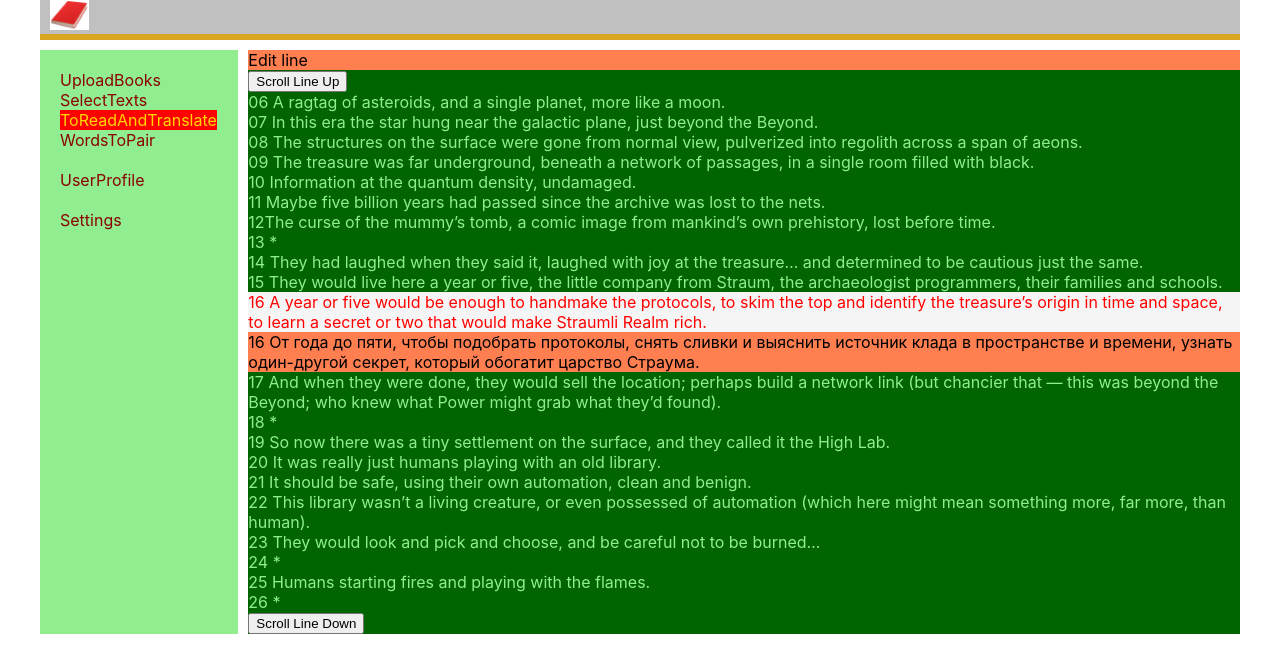
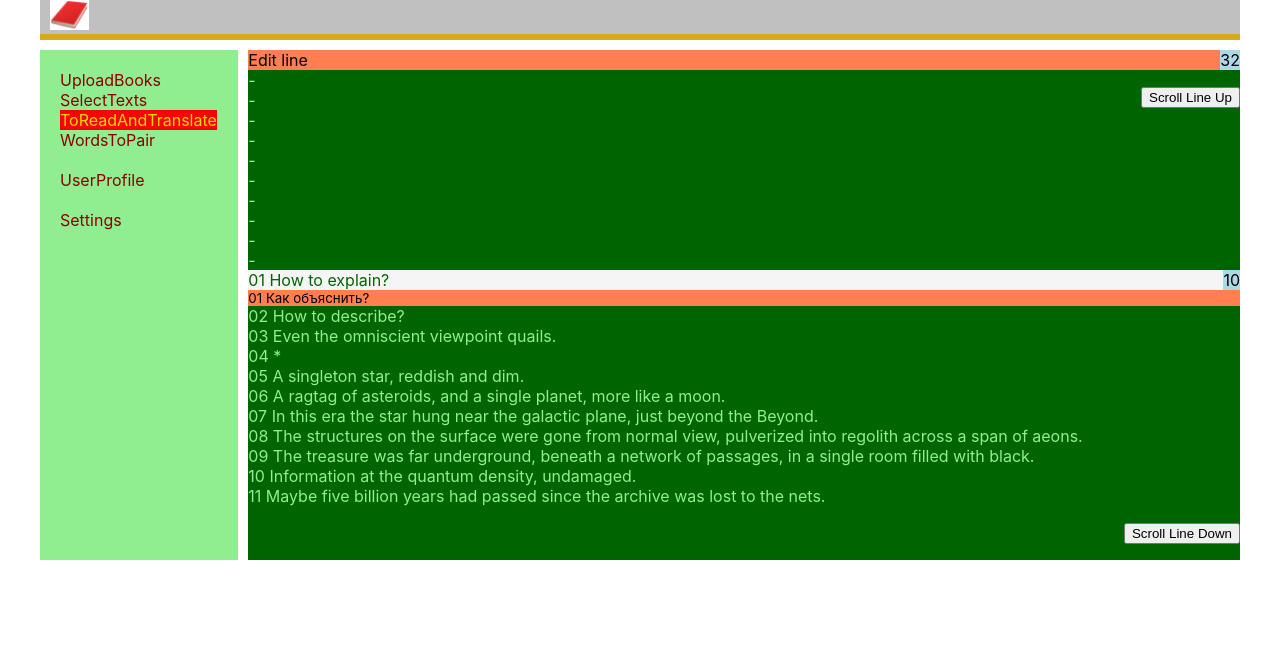
Before and after one commit to YUGCHR/BooksTextsSplit, a React (Create React App) app: page /read in a window 1280 px wide. Shown: the top 672 px of the page. Built offline with nearby package versions, Linux system fonts and the light colour scheme.

Commit message:
add to ReadText limits and empty lines

```diff
--- a/src/components/Header/Header.jsx
+++ b/src/components/Header/Header.jsx
@@ -4,6 +4,9 @@ import { NavLink } from 'react-router-dom';
 import logoPicture from '../../assets/images/logoPicture.png';
 
 const Header = (props) => {
+
+    //let readingSentence = props.readAndTranslatePage.readingSentenceNumber;
+
     return (<header className={s.header}>
         <div>
 
--- a/src/components/Header/Header.module.css
+++ b/src/components/Header/Header.module.css
@@ -16,3 +16,7 @@
   .logoPicture{
     background-color: silver;
   }
+
+  .twoColumnsTop{
+    float: right;
+}
--- a/src/components/ToReadAndTranslate/ToReadAndTranslate.jsx
+++ b/src/components/ToReadAndTranslate/ToReadAndTranslate.jsx
@@ -5,61 +5,79 @@ const Sentence = (props) => {
     return (
         <div >
             {props.text}
-
         </div>
     )
 }
 
 let ToReadAndTranslate = (props) => {
+    let lastSentenceNumber = props.readAndTranslatePage.lastSentenceNumber;
     let readingSentence = props.readAndTranslatePage.readingSentenceNumber;
 
     let sentencesOnPageTop = props.readAndTranslatePage.sentencesOnPageTop;
     let startSentenceTop = readingSentence - sentencesOnPageTop;
     let endSentenceTop = startSentenceTop + sentencesOnPageTop;
-
-    let showTopSentences = props.readAndTranslatePage.engSentences.slice(startSentenceTop, endSentenceTop).map((s) =>
-    { return <Sentence text={s.sentenceText} /> });
+    debugger;
+    let showTopSentences = props.readAndTranslatePage.engSentences.slice(startSentenceTop, endSentenceTop).map((sts) => {
+        return <Sentence text={sts.sentenceText} />
+    });
 
     let sentencesOnPageBottom = props.readAndTranslatePage.sentencesOnPageBottom;
     let startSentenceBottom = readingSentence + 1;
     let endSentenceBottom = startSentenceBottom + sentencesOnPageBottom;
 
-    let showBottomSentences = props.readAndTranslatePage.engSentences.slice(startSentenceBottom,
-        endSentenceBottom).map((s) =>
-        { return <Sentence text={s.sentenceText} /> });
+    let showBottomSentences = props.readAndTranslatePage.engSentences.slice(startSentenceBottom, endSentenceBottom).map((sbs) => {
+        return <Sentence text={sbs.sentenceText} />
+    });
 
-    let currentEngSentence = [props.readAndTranslatePage.engSentences[readingSentence]].map((s) =>
-    { return  <Sentence text={s.sentenceText} /> });
+    let currentEngSentence = (props) => { return <Sentence text={props.sentenceText} /> };
+    let showCurrentEngSentenceContext = currentEngSentence(props.readAndTranslatePage.engSentences[readingSentence]);
 
-    let currentRusSentence = [props.readAndTranslatePage.rusSentences[readingSentence]].map((s) =>
-    { return  <Sentence text={s.sentenceText} /> });
-
+    let currentRusSentence = [props.readAndTranslatePage.rusSentences[readingSentence]].map((crs) => {
+        return <Sentence text={crs.sentenceText} />
+    });
 
     return (<div>
+        <div className={s.twoColumnsReading}>
+            {lastSentenceNumber}
+        </div>
         <div className={s.editLine}>
             Edit line
             </div>
         <div>
+            <div>
+                <div className={s.twoColumnsTop}>
+                    <p>
                         <button onClick={() => { props.scrollLineUp(readingSentence) }}>Scroll Line Up</button>
+                    </p>
                 </div>
                 <div>
-            <div>{showTopSentences}</div>
+                    {showTopSentences}
+                </div>
+            </div>
+        </div>
+        <div className={s.twoColumnsReading}>
+            {readingSentence}
         </div>
         <div className={s.currentSentence}>
-          {currentEngSentence}
+            {showCurrentEngSentenceContext}
         </div>
+
         <div>
         </div>
         <div className={s.translateLine}>
             {currentRusSentence}
         </div>
         <div>
+            <div>
                 <div>{showBottomSentences}</div>
             </div>
-        <div>
+            <div className={s.twoColumnsBottom}>
+                <p>
                     <button onClick={() => { props.scrollLineDown(readingSentence) }}>Scroll Line Down</button>
+                </p>
             </div>
-    </div>)
+        </div>
+    </div >)
 }
 
 export default ToReadAndTranslate;
--- a/src/components/ToReadAndTranslate/ToReadAndTranslate.module.css
+++ b/src/components/ToReadAndTranslate/ToReadAndTranslate.module.css
@@ -6,11 +6,26 @@
 }
 
 .currentSentence{
-    color: red;
+    color: darkgreen;
     background-color: whitesmoke;
 }
 
 .translateLine{
     color: black;
     background-color: coral;
+    font-size: smaller;
 }
+
+.twoColumnsTop{
+    float: right;
+}
+
+.twoColumnsReading{
+    float: right;
+    color: black;
+    background-color: lightblue;
+}
+
+.twoColumnsBottom{
+    float: right;
+}
--- a/src/redux/read-reducer.js
+++ b/src/redux/read-reducer.js
@@ -36,6 +36,7 @@ let initialState = {
         { id: 31, sentenceText: '31 The archive was a friendly place, with hierarchies of translation keys that led them along.' },
         { id: 32, sentenceText: '32 Straum itself would be famous for this.' }
     ],
+    lastSentenceNumber: null,
     rusSentences: [
         { id: 1, sentenceText: '01 Как объяснить?' },
         { id: 2, sentenceText: '02 Как описать?' },
@@ -70,25 +71,34 @@ let initialState = {
         { id: 31, sentenceText: '31 Архив был дружественным, иерархия ключей выстраивалась и вела исследователей.' },
         { id: 32, sentenceText: '32 Это открытие прославит сам Страум.' }
     ],
-    readingSentenceNumber: 15,
     sentencesOnPage: 20,
     sentencesOnPageTop: 10,
-    sentencesOnPageBottom: 10
+    sentencesOnPageBottom: 10,
+    readingSentenceNumber: null,
+    emptyVariable: null
 }
 
 let lastSentenceNumber = initialState.engSentences.length;
+initialState.lastSentenceNumber = lastSentenceNumber;
+let sentencesOnPageTop = initialState.sentencesOnPageTop;
+initialState.readingSentenceNumber = sentencesOnPageTop;
+let emptyLineTop = Array(sentencesOnPageTop).fill({ id: 100, sentenceText: '-' });
+let emptyLineBottom = Array(sentencesOnPageTop).fill({ id: 100, sentenceText: '-' });
+initialState.engSentences = emptyLineTop.concat(initialState.engSentences).concat(emptyLineBottom);
+initialState.rusSentences = emptyLineTop.concat(initialState.rusSentences).concat(emptyLineBottom);
 
 const readAndTranslateReducer = (state = initialState, action) => {
     let newSentenceNumber = action.newSentenceNumber;
+    let sentencesOnPageTop = initialState.sentencesOnPageTop;
     switch (action.type) {
         case SCROLL_LINE_UP: {
-            /* let newSentenceNumberMinus = readingSentenceNumber > 11 ? readingSentenceNumber - 1 : readingSentenceNumber; */
-            let stateCopy = { ...state, readingSentenceNumber: newSentenceNumber - 1 };
+            let newSentenceNumberMinus = newSentenceNumber > sentencesOnPageTop ? newSentenceNumber - 1 : newSentenceNumber;
+            let stateCopy = { ...state, readingSentenceNumber: newSentenceNumberMinus };
             return stateCopy;
         }
         case SCROLL_LINE_DOWN: {
-            /* let newSentenceNumberPlus = readingSentenceNumber < (lastSentenceNumber - 21) ? readingSentenceNumber + 1 : readingSentenceNumber; */
-            let stateCopy = { ...state, readingSentenceNumber: newSentenceNumber + 1 };
+            let newSentenceNumberPlus = newSentenceNumber < (lastSentenceNumber + sentencesOnPageTop - 1) ? newSentenceNumber + 1 : newSentenceNumber;
+            let stateCopy = { ...state, readingSentenceNumber: newSentenceNumberPlus };
             return stateCopy;
         }
 
```
Also changed, not shown: src/components/ToReadAndTranslate/ToReadAndTranslateContainer.jsx (line endings or trailing spaces). Lines whose indentation alone changed are shown as unchanged.
